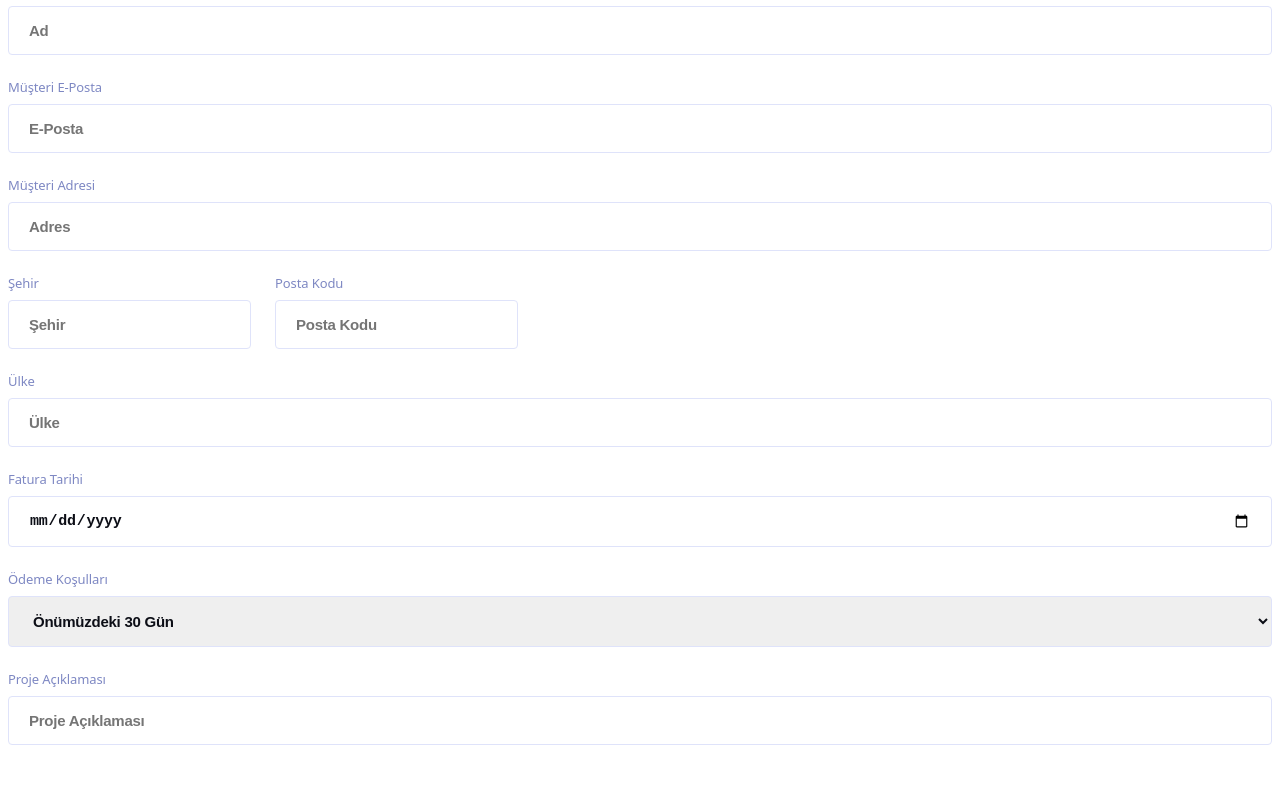
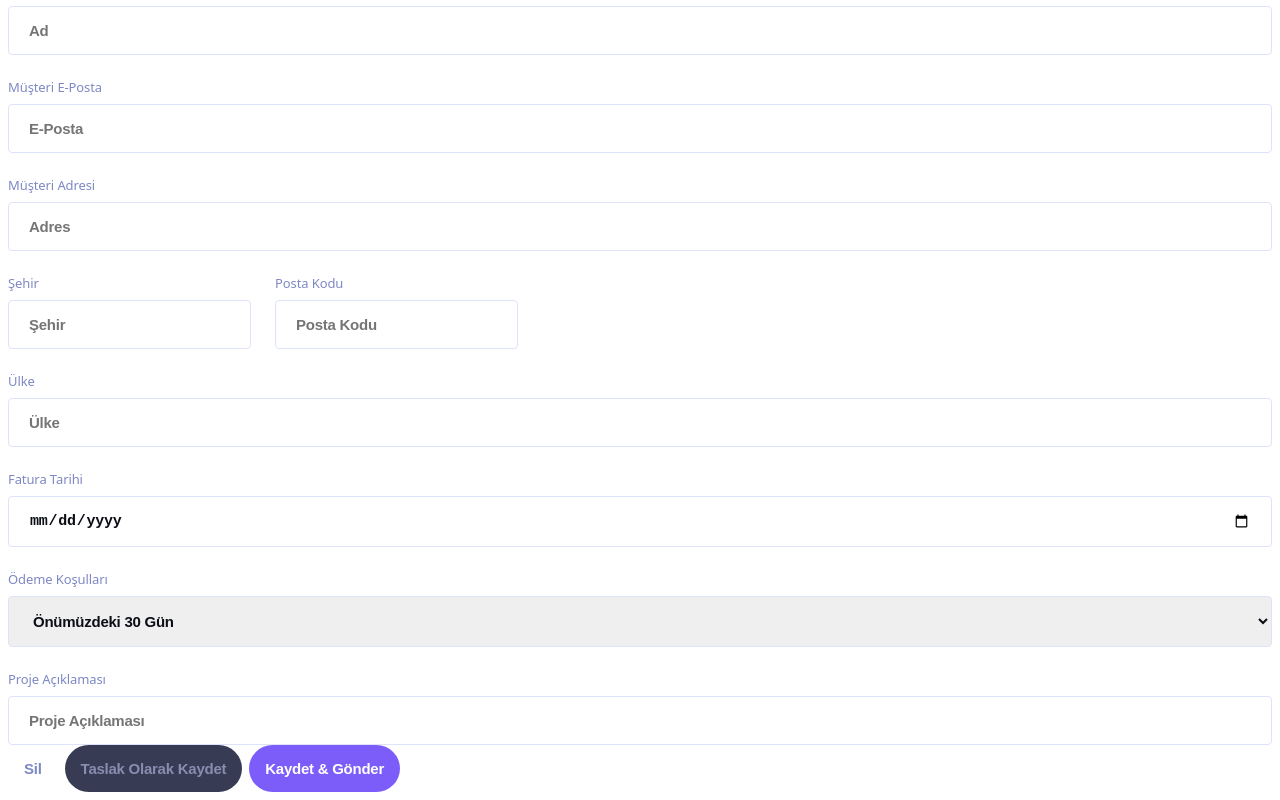
Before and after one commit to beratdimen/invoice-app, a Next.js app: page / in a window 1280 px wide. Shown: the part 539-1339 px from the top of the page. Before the commit the page ends 1292 px from the top, so only its background shows below. Built offline with nearby package versions, Linux system fonts and the light colour scheme.

Commit message:
form buttonlar eklendi

```diff
--- a/app/page.js
+++ b/app/page.js
@@ -2,6 +2,7 @@ import BillTo from "@/components/bill-to";
 
 import BillForm from "@/components/bill-form";
 import Header from "@/components/header/page";
+import FormButtons from "@/components/form-buttons";
 
 export default function Home() {
   return (
@@ -10,6 +11,7 @@ export default function Home() {
       <form>
         <BillForm />
         <BillTo />
+        <FormButtons />
       </form>
     </>
   );
--- /dev/null
+++ b/components/form-buttons/index.jsx
@@ -0,0 +1,12 @@
+import './style.css'
+
+export default function FormButtons(){
+
+  return(
+    <div className="draftorSubmit">
+      <button>Sil</button>
+      <button>Taslak Olarak Kaydet</button>
+      <button>Kaydet & Gönder</button>
+    </div>
+  )
+}
--- /dev/null
+++ b/components/form-buttons/style.css
@@ -0,0 +1,28 @@
+button {
+  font-size: 15px;
+  font-weight: 700;
+  line-height: 15px;
+  letter-spacing: -0.25px;
+  text-align: left;
+  color: rgba(126, 136, 195, 1);
+  border: none;
+  padding: 16px;
+  border-radius: 99em;
+  background: none;
+}
+
+button:nth-child(2) {
+  color: rgba(136, 142, 176, 1);
+  background-color: rgba(55, 59, 83, 1);
+}
+
+button:last-child {
+  color: white;
+  background-color: rgba(124, 93, 250, 1);
+
+}
+
+.draftorSubmit {
+  display: flex;
+  gap: 7px;
+}
```
